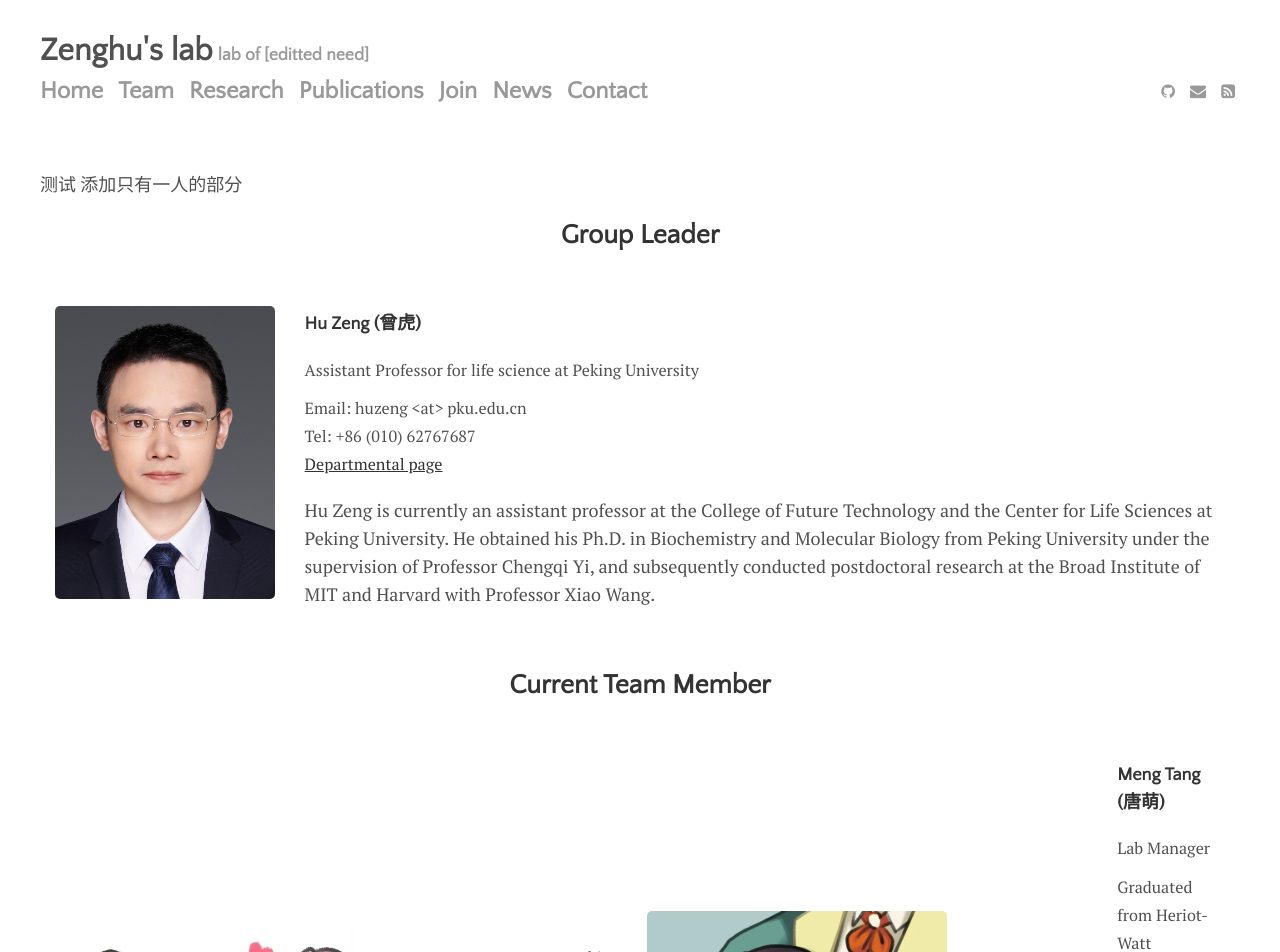
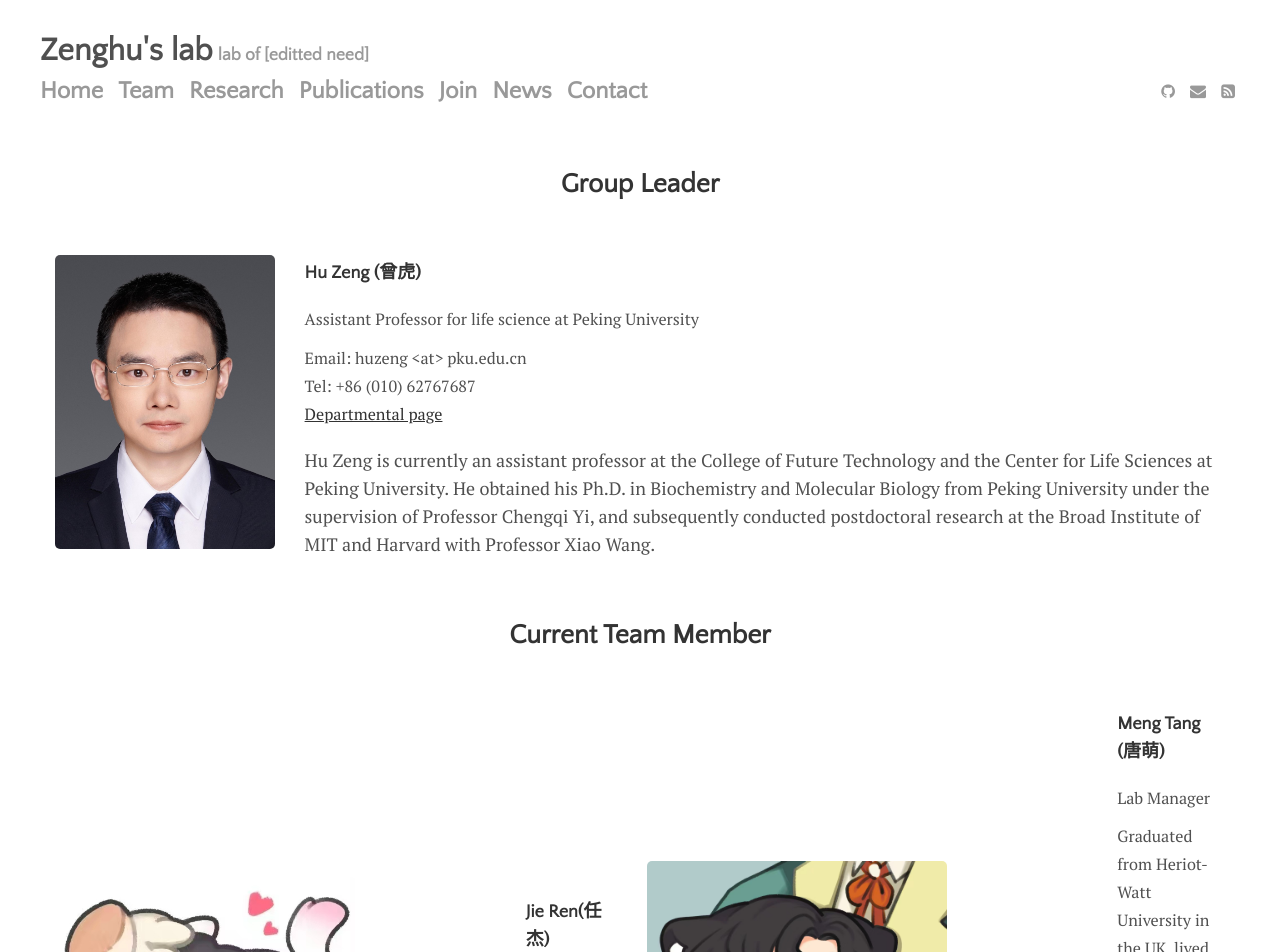
Before and after one commit to ZenghuPKU/zenghupku.github.io, a Jekyll site: the page built from menu/team.md, in a window 1280 px wide. Shown: the top 952 px of the page. Built offline with Jekyll 4.4.1, drawn with Linux system fonts in a browser that asks for light colours; some of the changed text lies outside the part shown.

Commit message:
Update team.md

```diff
--- a/menu/team.md
+++ b/menu/team.md
@@ -3,8 +3,25 @@
 title:
 permalink: /team
 ---
+<style>
+  table {
+    width: 100%;
+  }
+  .img-cell {
+    width: 25%; /* 分配25%宽度给图片 */
+  }
+  .img-cell img {
+    width: 100%; /* 图片宽度自适应单元格 */
+    height: auto;
+  }
+  .text-cell {
+    width: 25%; /* 分配25%宽度给文字 */
+  }
+</style>
 
-测试 添加只有一人的部分
+
+
+
 <h2 align="center">Group Leader</h2>
 <table >
 <tr>
@@ -93,7 +110,28 @@
   </tr>
 </table>
 
-
+<table>
+  <tr>
+    <td class="img-cell">
+      <img src="{{site.baseurl}}/assets/img/team/test1.jpg" alt=" ">
+    </td>
+    <td class="text-cell">
+      <h4>Jie Ren(任杰)</h4>
+      <p class="text-muted" style="font-size:90%;line-height: 1em;">Postdoctoral Fellow</p>
+      <p style="font-size:90%">这里是第一张图片的描述文字。</p>
+      <a href="https://github.com/ZenghuPKU" target="_blank"><i class="fa fa-github" aria-hidden="true"></i></a>
+      <a href="mailto:huzeng@pku.edu.cn" target="_blank"><i class="fa fa-envelope" aria-hidden="true"></i></a>
+    </td>
+    <td class="img-cell">
+      <img src="{{site.baseurl}}/assets/img/team/test2.jpg" alt="Description of image 2">
+    </td>
+    <td class="text-cell">
+      <h4>Meng Tang (唐萌)</h4>
+      <p class="text-muted" style="font-size:90%;line-height: 1em;">Lab Manager</p>
+      <p style="font-size:90%">Graduated from Heriot-Watt University in the UK, lived in Europe and the United States for six years, and currently serves as the Administrative Secretary for Research at the Zenglab. Passionate about food and travel,</p>
+    </td>
+  </tr>
+</table>
 <h2 align="center">Undergraduate</h2>
 
 
```
